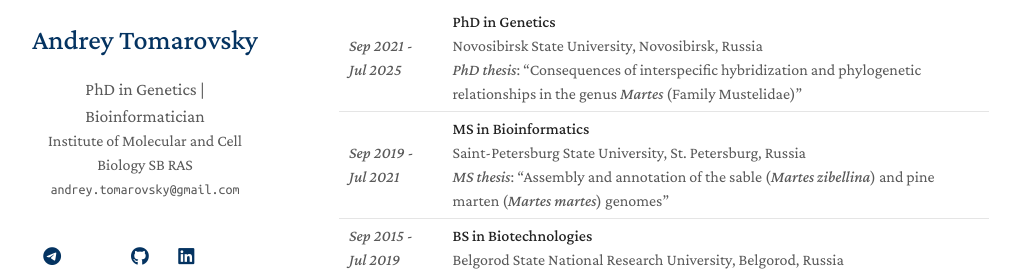
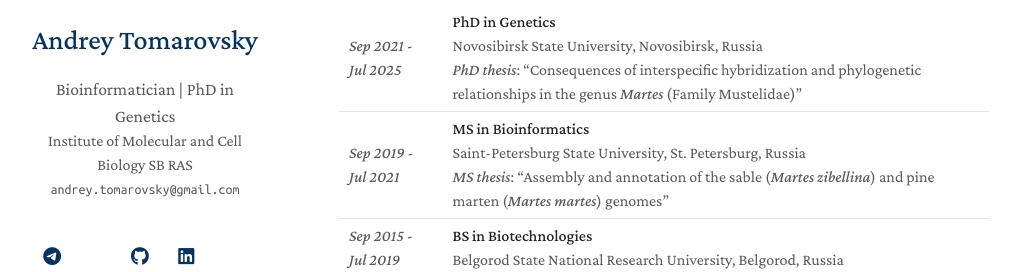
Before and after one commit to tomarovsky/tomarovsky.github.io, a Jekyll site: the page built from index.md, in a window 1280 px wide. Shown: the part 190-462 px from the top of the page, without its empty margins (131-1151 px from the left). Built offline with Jekyll 4.4.1, drawn with Linux system fonts in a browser that asks for light colours; a style sheet for code colours, icons or effects is not loaded; our own code applies the rules of GitHub Pages for plain Markdown files.

```diff
--- a/_config.yml
+++ b/_config.yml
@@ -1,6 +1,6 @@
 # Basic Information
 title: Andrey Tomarovsky
-position: PhD in Genetics | Bioinformatician
+position: Bioinformatician | PhD in Genetics
 affiliation: Institute of Molecular and Cell Biology SB RAS
 email: andrey.tomarovsky@gmail.com
 
```
